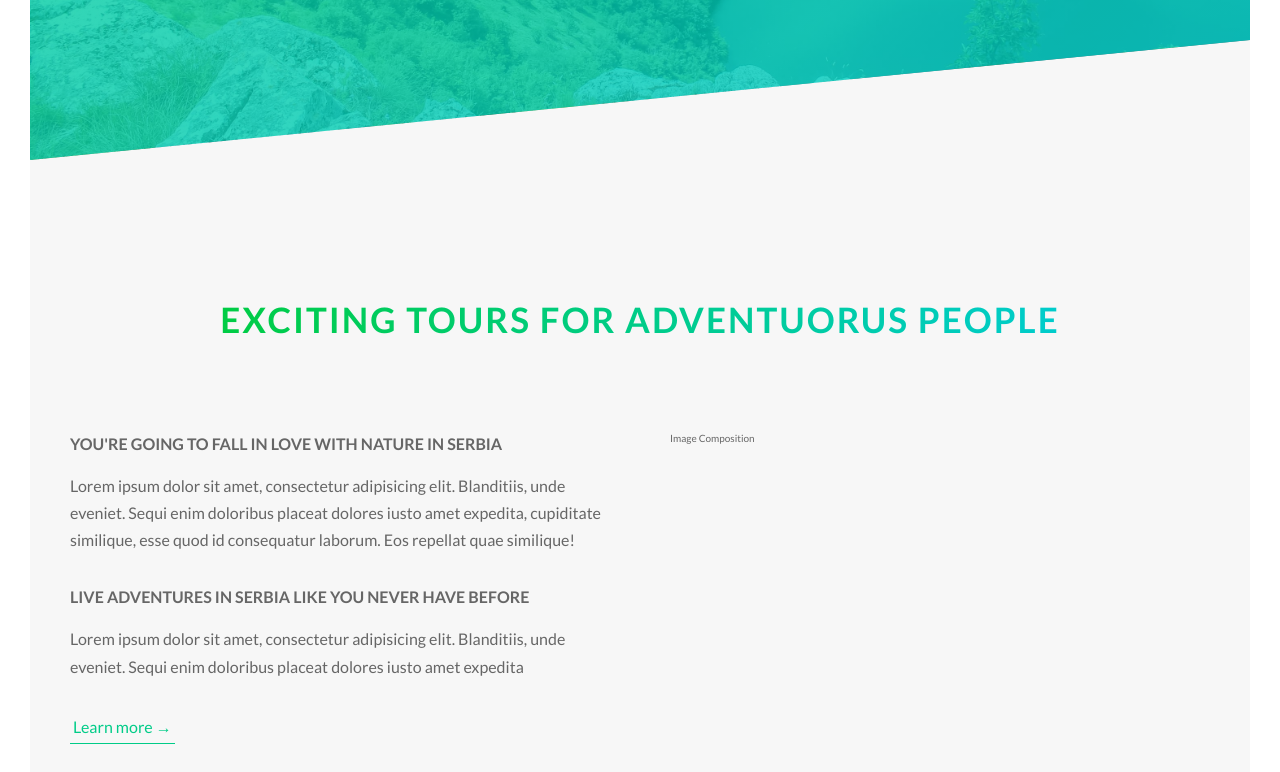
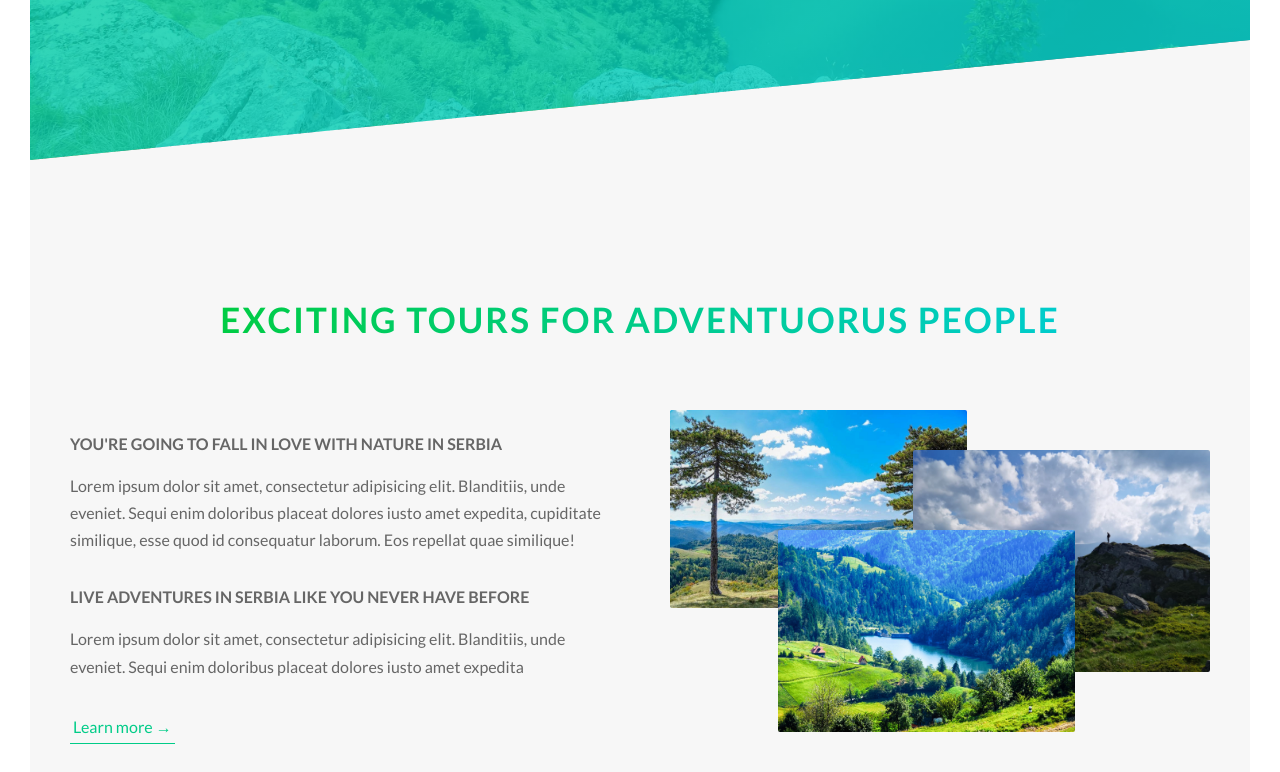
Before and after one commit to tatjanatanaskovich/explore-nature-website, a website: page index.html in a window 1280 px wide. Shown: the part 630-1402 px from the top of the page. Drawn offline with Linux system fonts and the light colour scheme.

Commit message:
Finished about section by adding composition of images

```diff
--- a/index.html
+++ b/index.html
@@ -49,7 +49,11 @@
        <a href="#" class="btn-text">Learn more &rarr;</a>
       </div>
       <div class="col-1-of-2">
-        Image Composition
+        <div class="composition">
+          <img src="img/img-nature-1.jpeg" alt="Photo Nature 1" class="composition__photo composition__photo--p1">
+          <img src="img/img-nature-2.jpeg" alt="Photo Nature 2" class="composition__photo composition__photo--p2">
+          <img src="img/img-nature-4.jpg" alt="Photo Nature 3" class="composition__photo composition__photo--p3">
+        </div>
       </div>
     </div>
 
--- /dev/null
+++ b/sass/components/_composition.scss
@@ -0,0 +1,40 @@
+.composition {
+  position: relative;
+
+  &__photo {
+    width: 55%;
+    box-shadow: 0 1.5rem 4 rem rgba($color-black, .4);
+    border-radius: 2px;
+    position: absolute;
+    z-index: 10;
+    transition: all .2s;
+    outline-offset: 2rem;
+
+    &--p1 {
+      left: 0;
+      top: -2rem;
+    }
+
+    &--p2 {
+      right: 0;
+      top: 2rem;
+    }
+
+    &--p3 {
+      left: 20%;
+      top: 10rem;
+    }
+
+    &:hover {
+      outline: 1.5rem solid $color-green;
+      transform: scale(1.05) translateY(-.5rem);
+      box-shadow: 0 2.5rem 4 rem rgba($color-black, .5);
+      z-index: 20;
+    }
+  }
+
+  &:hover &__photo:not(:hover) {
+    transform: scale(.95);
+  }
+
+}
--- a/sass/main.scss
+++ b/sass/main.scss
@@ -8,6 +8,7 @@
 @import "base/utilities";
 
 @import "components/button";
+@import "components/composition";
 
 @import "layout/grid";
 @import "layout/header";
```
Also changed, not shown: css/style.css, img/img-nature-1.jpeg (added), img/img-nature-2.jpeg (added), img/img-nature-3.jpg (added), img/img-nature-4.jpg (added), img/img-nature-5.jpeg (added), img/img-nature-lavanda.jpg (added).
